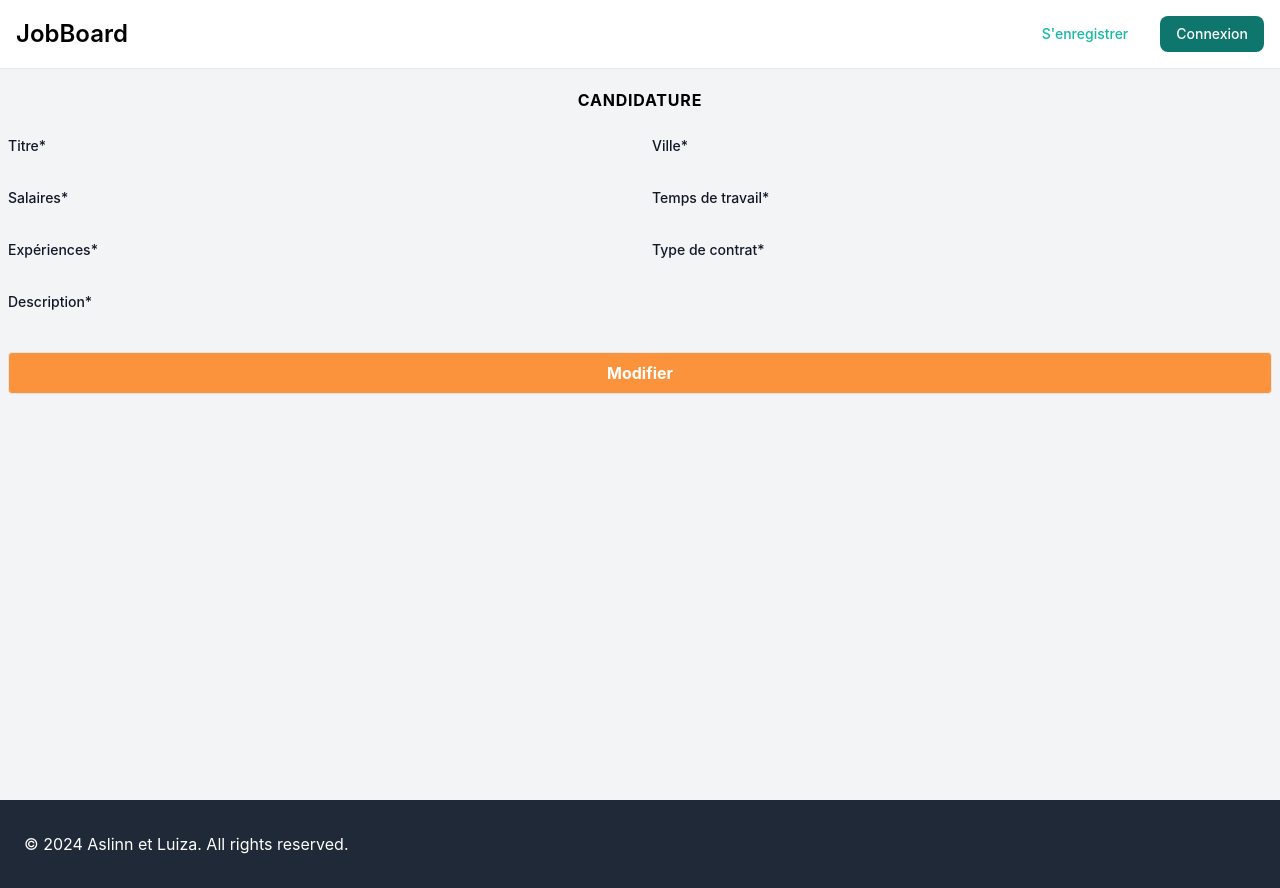
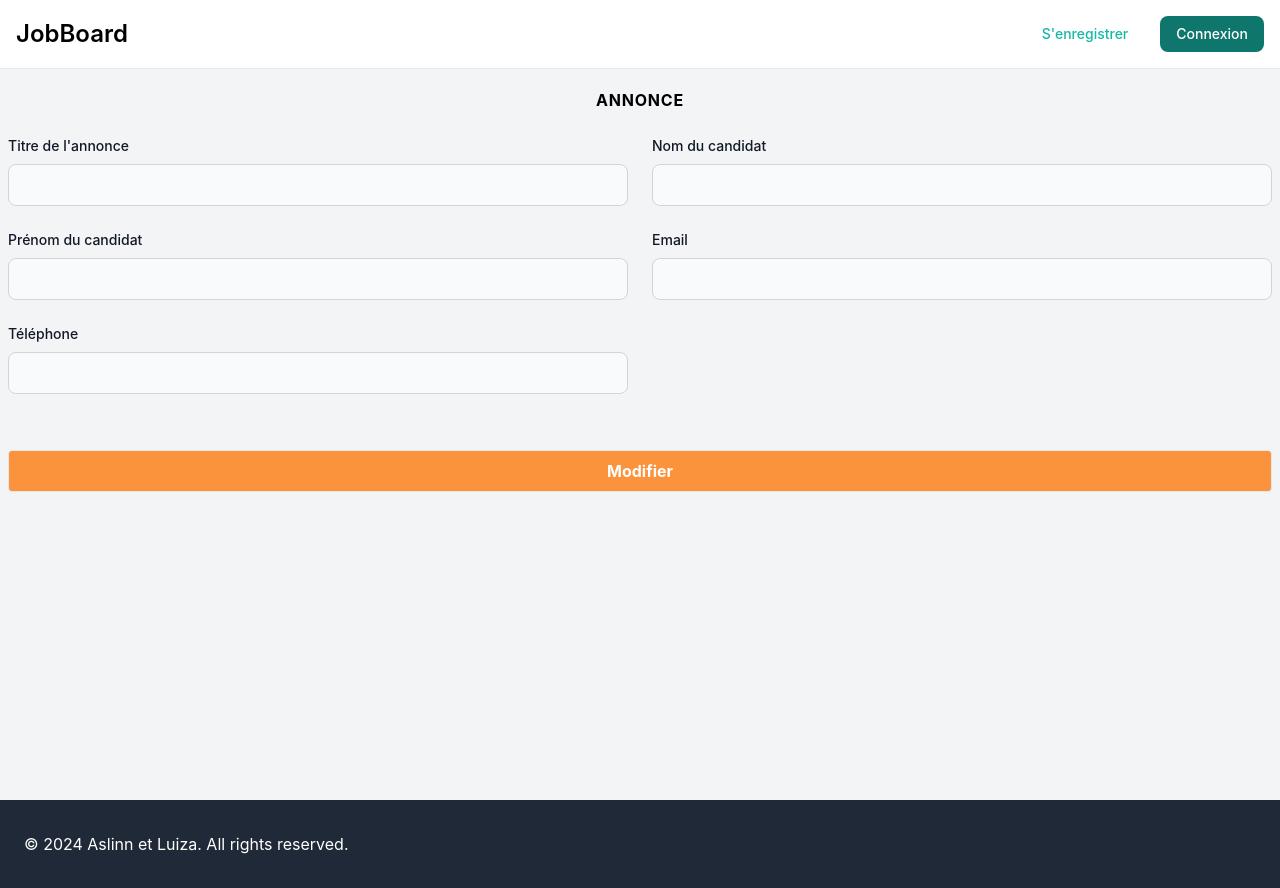
Before and after one commit to luizanbrg/jobBoard, a React (Create React App) app in the folder front/: page /apply/1 in a window 1280 px wide. Built offline with nearby package versions, Linux system fonts and the light colour scheme; no server answers.

Commit message:
Front : Affichage Apply Id ok

```diff
--- a/front/src/admin/AdminApplications.jsx
+++ b/front/src/admin/AdminApplications.jsx
@@ -182,9 +182,9 @@ export default function AdminApplications() {
           <tbody>{renderAdvertisements()}</tbody>
         </table>
         <div>
-
-
-
+        <Link to={`/applicationCreate`}>
+          <ButtonAdd />
+        </Link>
       </div>
       </div>
     </section>
--- a/front/src/applications/ApplicationShow.jsx
+++ b/front/src/applications/ApplicationShow.jsx
@@ -4,19 +4,20 @@ import { useLocation } from 'react-router-dom';
 export default function ApplicationShow() {
     // const { id } = useParams();
     const value = useLocation().state;
+
     const urlApply= `${process.env.REACT_APP_API_APPLY}`;
-    const urlApplyShow = `${process.env.REACT_APP_API_SHOW}`;
-    const [application, setApplication] = useState(null);
+    const urlApplyShow = `${process.env.REACT_APP_API_APPLY_SHOW}`;
+
+    const [application, setApplication] = useState({});
     const [editing, setEditing] = useState(false);
 
 
 
-    useEffect(() => {
+
     // =================================================================================================
     // ----------- Function : Application | GET ---------------
+    useEffect(() => {
     const getApplicationShow = async () => {
-
-
         try {
         const authToken = localStorage.getItem('token');
 
@@ -29,15 +30,15 @@ export default function ApplicationShow() {
         };
         console.log(`Get Application Show | Options :`, options);
 
-        const response = await fetch(`${urlApplyShow}/${value}`);
+        console.log(`URL utilisée: ${urlApplyShow}/${value}`);
 
+        const response = await fetch(`${urlApplyShow}/${value}`, options);
+        const data = await response.json();
 
-        // console.log('Get Application Show | Data: ', data);
+        console.log('Get Application Show | Response: ', response);
 
         if (response.ok) {
-            const data = await response.json();
             setApplication(data);
-
 
         } else {
             throw new Error('Erreur de fetch ');
@@ -99,7 +100,7 @@ export default function ApplicationShow() {
                 {editing ? (
                     <>
                         <h2 className="text-1xl font-bold text-center uppercase tracking-wider text-black mb-2 pt-2">
-                            Modification de la candidature
+                        Modification de l'annonce
                         </h2>
                         <div>
                         <p className="text-1xl text-center italic text-black mb-4">
@@ -109,72 +110,76 @@ export default function ApplicationShow() {
                         </div>
                         <form method="post" action="" className="p-2">
                             <div className="grid gap-6 mb-6 md:grid-cols-2 items-between pt-2">
-                                {/* Form Inputs */}
+
                                 <div>
                                     <label
                                         htmlFor="title"
                                         className="block mb-2 text-sm font-medium text-gray-900 dark:text-black"
                                     >
-                                    Titre*
+                                        Nom*
                                     </label>
-
+                                    <input
+                                        type="text"
+                                        id="titre"
+                                        value={application.last_name || ''}
+                                        onChange={e => setApplication({ ...application, last_name: e.target.value })}
+                                        className="bg-gray-50 border border-gray-300 text-gray-900 text-sm rounded-lg focus:ring-blue-500 focus:border-blue-500 block w-full p-2.5"
+                                        required
+                                    />
                                 </div>
                                 <div>
                                     <label
                                         htmlFor="city"
                                         className="block mb-2 text-sm font-medium text-gray-900 dark:text-black"
                                     >
-                                    Ville*
+                                        Prénom*
                                     </label>
-
+                                    <input
+                                        type="text"
+                                        id="titre"
+                                        value={application.first_name || ''}
+                                        onChange={e => setApplication({ ...application, first_name: e.target.value })}
+                                        className="bg-gray-50 border border-gray-300 text-gray-900 text-sm rounded-lg focus:ring-blue-500 focus:border-blue-500 block w-full p-2.5"
+                                        required
+                                    />
                                 </div>
                                 <div>
                                     <label
                                         htmlFor="wages"
                                         className="block mb-2 text-sm font-medium text-gray-900 dark:text-black"
                                     >
-                                    Salaires*
+                                        Email*
                                     </label>
-
+                                    <input
+                                        type="text"
+                                        id="titre"
+                                        value={application.email || ''}
+                                        onChange={e => setApplication({ ...application, email: e.target.value })}
+                                        className="bg-gray-50 border border-gray-300 text-gray-900 text-sm rounded-lg focus:ring-blue-500 focus:border-blue-500 block w-full p-2.5"
+                                        required
+                                    />
                                 </div>
                                 <div>
                                 <label
                                     htmlFor="working_time"
                                     className="block mb-2 text-sm font-medium text-gray-900 dark:text-black"
                                 >
-                                    Temps de travail*
+                                    Téléphone*
                                 </label>
-
-                                </div>
-                                <div>
-                                <label
-                                    htmlFor="experiences"
-                                    className="block mb-2 text-sm font-medium text-gray-900 dark:text-black"
-                                >
-                                    Expériences*
-                                </label>
-
-                                </div>
-                                <div>
-                                <label
-                                    htmlFor="contract_type"
-                                    className="block mb-2 text-sm font-medium text-gray-900 dark:text-black"
-                                >
-                                    Type de contrat*
-                                </label>
-
+                                <input
+                                    type="text"
+                                    id="working_time"
+                                    value={application.phone || ''}
+                                    onChange={e =>
+                                    setApplication({ ...application, phone: e.target.value })
+                                    }
+                                    className="bg-gray-50 border border-gray-300 text-gray-900 text-sm rounded-lg focus:ring-blue-500 focus:border-blue-500 block w-full p-2.5"
+                                    required
+                                />
                                 </div>
                             </div>
 
-                            <div>
-                                <label
-                                htmlFor="content"
-                                className="block mb-2 text-sm font-medium text-gray-900 dark:text-black"
-                                >
-                                Description*
-                                </label>
 
-                            </div>
 
                                 {/* Buttons */}
                             <div className="grid gap-6 mb-6 md:grid-cols-2 items-between pt-2">
@@ -194,85 +199,92 @@ export default function ApplicationShow() {
                                     </button>
                             </div>
                         </form>
-                        {/* ------------------- UPDATE | End --------------------- */}
                     </>
                 ) : (
                     <>
-                        {/* ------------------- UPDATE | Start --------------------- */}
-
                         <h2 className="text-1xl font-bold text-center uppercase tracking-wider text-black mb-2 pt-2">
-                            Candidature
+                        Annonce
                         </h2>
                         <div className="p-2">
                             <div className="grid gap-6 mb-6 md:grid-cols-2 items-between pt-2">
                                 <div>
+
                                     <label
-                                    htmlFor="title"
+                                        htmlFor="last_name"
                                         className="block mb-2 text-sm font-medium text-gray-900 dark:text-black"
                                     >
-                                    Titre*
+                                        Titre de l'annonce
                                     </label>
-
+                                    <input
+                                        type="text"
+                                        id="last_name"
+                                        // value={application.advertisement.title || ''}
+                                        className="bg-gray-50 border border-gray-300 text-gray-900 text-sm rounded-lg focus:ring-blue-500 focus:border-blue-500 block w-full p-2.5"
+                                        disabled
+                                    />
+                                </div>
+                                <div>
+                                    <label
+                                        htmlFor="last_name"
+                                        className="block mb-2 text-sm font-medium text-gray-900 dark:text-black"
+                                    >
+                                        Nom du candidat
+                                    </label>
+                                    <input
+                                        type="text"
+                                        id="last_name"
+                                        value={application.last_name || ''}
+                                        className="bg-gray-50 border border-gray-300 text-gray-900 text-sm rounded-lg focus:ring-blue-500 focus:border-blue-500 block w-full p-2.5"
+                                        disabled
+                                    />
                                 </div>
 
                                 <div>
                                     <label
-                                    htmlFor="city"
+                                        htmlFor="first_name"
                                         className="block mb-2 text-sm font-medium text-gray-900 dark:text-black"
                                     >
-                                    Ville*
+                                        Prénom du candidat
                                     </label>
-
+                                    <input
+                                        type="text"
+                                        id="first_name"
+                                        value={application.first_name || ''}
+                                        className="bg-gray-50 border border-gray-300 text-gray-900 text-sm rounded-lg focus:ring-blue-500 focus:border-blue-500 block w-full p-2.5"
+                                        disabled
+                                    />
                                 </div>
                                 <div>
                                     <label
-                                    htmlFor="wages"
+                                        htmlFor="email"
                                         className="block mb-2 text-sm font-medium text-gray-900 dark:text-black"
                                     >
-                                    Salaires*
+                                        Email
                                     </label>
-
+                                    <input
+                                        type="text"
+                                        id="email"
+                                        value={application.email || ''}
+                                        className="bg-gray-50 border border-gray-300 text-gray-900 text-sm rounded-lg focus:ring-blue-500 focus:border-blue-500 block w-full p-2.5"
+                                        disabled
+                                    />
                                 </div>
                                 <div>
                                     <label
-                                    htmlFor="working_time"
+                                        htmlFor="phone"
                                         className="block mb-2 text-sm font-medium text-gray-900 dark:text-black"
                                     >
-                                    Temps de travail*
+                                        Téléphone
                                     </label>
-
+                                    <input
+                                        type="text"
+                                        id="phone"
+                                        value={application.phone || ''}
+                                        className="bg-gray-50 border border-gray-300 text-gray-900 text-sm rounded-lg focus:ring-blue-500 focus:border-blue-500 block w-full p-2.5"
+                                        disabled
+                                    />
                                 </div>
-                                <div>
-                                <label
-                                    htmlFor="experiences"
-                                    className="block mb-2 text-sm font-medium text-gray-900 dark:text-black"
-                                >
-                                    Expériences*
-                                </label>
-
                             </div>
-                                <div>
-                                <label
-                                    htmlFor="contract_type"
-                                    className="block mb-2 text-sm font-medium text-gray-900 dark:text-black"
-                                >
-                                    Type de contrat*
-                                </label>
-
-                                </div>
-
-                            </div>
-                            <div>
-                                <label
-                                htmlFor="content"
-                                className="block mb-2 text-sm font-medium text-gray-900 dark:text-black"
-                                >
-                                Description*
-                                </label>
-
-                            </div>
-
-
                         </div>
                             <div className="grid gap-6 mb-6 md:grid-cols-1 items-between pt-2 px-2">
                             <button
```
Also changed, not shown: 2 other files (tests, documents, lock files or other folders). Lines whose indentation alone changed are shown as unchanged.
